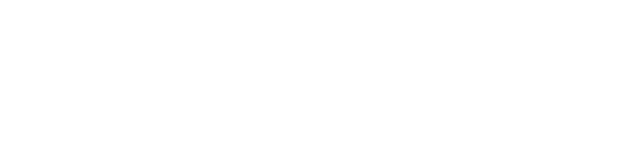
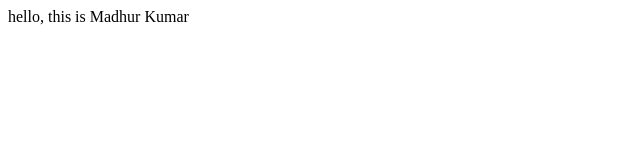
Before and after one commit to madhurrajput23/AdarshBalak-Portfolio, a plain HTML site: page index.html in a window 1280 px wide. Shown: the whole page, without its empty margins (0-640 px from the left). Drawn offline with Linux system fonts and the light colour scheme.

Commit message:
commit to check deployment

```diff
--- a/index.html
+++ b/index.html
@@ -6,6 +6,6 @@
     <title>Document</title>
 </head>
 <body>
-
+    hello, this is Madhur Kumar
 </body>
 </html>
```
